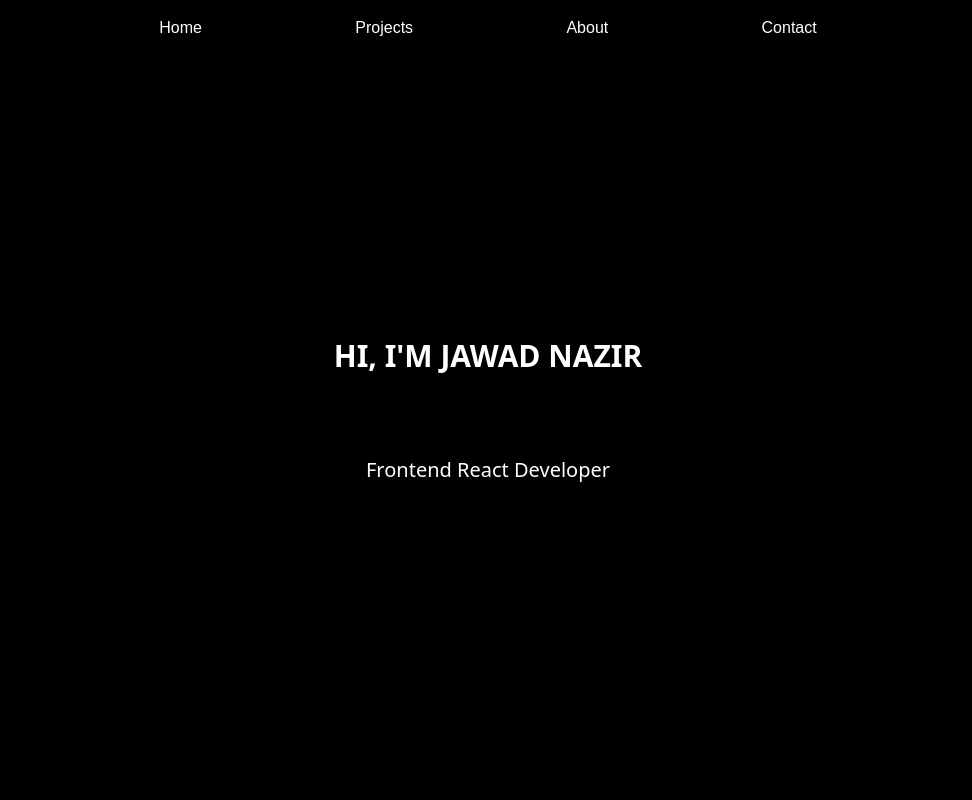
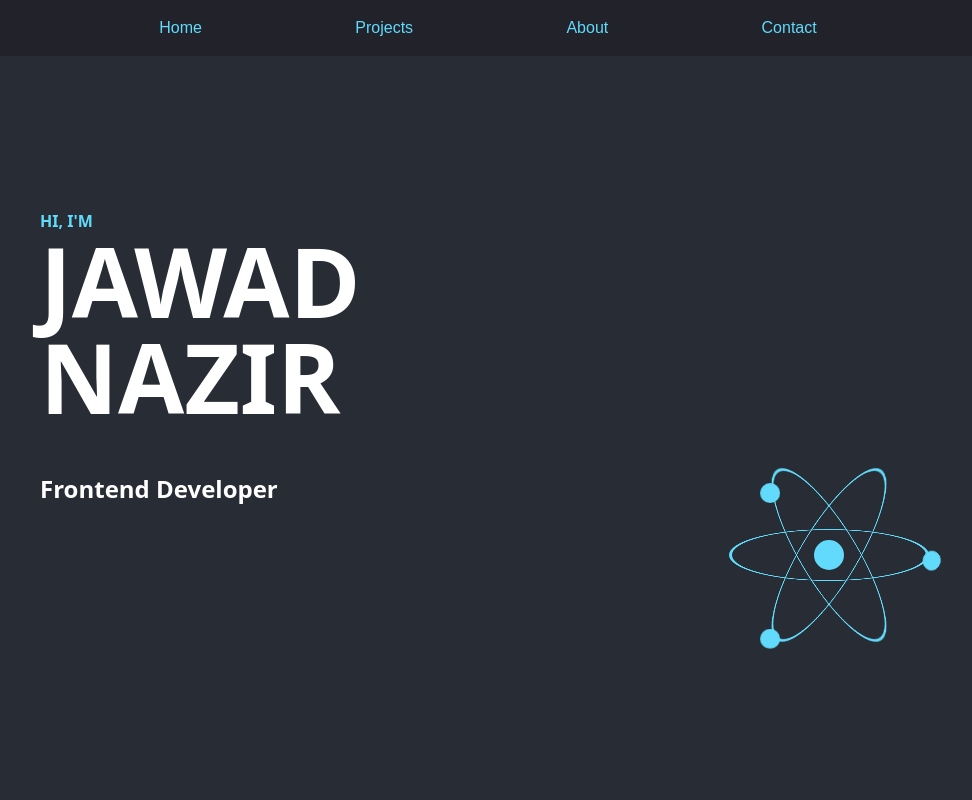
Before and after one commit to Tales-1/Portfolio, a React (Create React App) app: page / in a window 1280 px wide. Shown: the top 800 px of the page, without its empty margins (152-1124 px from the left). Built offline with nearby package versions, Linux system fonts and the light colour scheme.

Commit message:
Styled page and added React Orbit logo

```diff
--- a/package.json
+++ b/package.json
@@ -10,6 +10,7 @@
     "@types/node": "^16.18.3",
     "@types/react": "^18.0.25",
     "@types/react-dom": "^18.0.9",
+    "framer-motion": "^7.6.7",
     "react": "^18.2.0",
     "react-dom": "^18.2.0",
     "react-scripts": "5.0.1",
--- a/src/App.tsx
+++ b/src/App.tsx
@@ -1,8 +1,17 @@
+import ReactOrbit from "./ReactOrbit"
+import { useState } from "react"
+import Profile from "./profile.png"
+const App:React.FC = () => {
+    const [visible, setVisible] = useState(true)
 
-const App:React.FC = () => {
+    setTimeout(()=>setVisible(false), 2000)
     return (
-        <div className="bg-black text-white grid">
-            <header className="w-screen flex p-2">
+        <div className="text-white grid">
+            <div className={`h-screen w-screen fixed top-0 bg-dark ${visible ? "translate-y-0" : "-translate-y-full"}
+                    transition-all duration-1000 grid place-items-center z-100`}>
+                <ReactOrbit />
+            </div>
+            <header className="w-screen flex p-2 text-react sticky top-0 bg-dark -z-10">
                 <ul className="flex gap-4 m-auto p-2 font-poppins justify-evenly w-3/4">
                     <li>Home</li>
                     <li>Projects</li>
@@ -11,15 +20,28 @@ const App:React.FC = () => {
                 </ul>
             </header>
 
-            <main className="h-full">
-                <section className="grid place-items-center grid-rows-4 h-screen my-auto">
-                    <h1 className="text-3xl font-bold row-start-2">HI, I'M JAWAD NAZIR</h1>
-                    <span className="text-xl row-start-3 self-start">Frontend React Developer</span>
+            <main className="h-full bg-light -z-20 flex flex-col items-center">
+                <section className="border-b-2 border-white h-screen grid w-3/4">
+                    <div className="grid place-items-center gap-16
+                        grid-rows-2 lg:grid-cols-3 h-5/6">
+                        <div className="col-start-1 row-start-1 px-8 lg:col-span-2 lg:row-span-2 grid gap-12">
+                            <h1 className="text-6xl lg:text-8xl font-bold lg:grid-cols-2 lg:col-span-2">
+                                <span className="block text-base font-base text-react">HI, I'M </span>
+                                JAWAD NAZIR
+                            </h1>
+                            <span className="text-2xl font-bold">
+                                Frontend Developer
+                            </span>
+                        </div>
+
+                        <ReactOrbit styles = "row-start-2 col-start-1 row-span-2 self-start lg:col-start-3 h-full"/>
+                    </div>
+
                 </section>
 
-                <section className="h-screen flex">
+                <section className="border-b-2 border-white h-screen flex w-3/4">
                     <div className="flex flex-col gap-12 w-3/4 m-auto lg:flex-row">
-                        <img src="https://via.placeholder.com/400" alt="me" className="" />
+                        <img src={Profile} alt="me" className="object-cover" />
                         <div className="grid gap-2">
                             <h2 className="">I'm Jawad, Nice to meet you!</h2>
                             <p className="">Lorem ipsum dolor sit amet consectetur adipisicing elit. Reiciendis nisi accusantium, distinctio dolores, voluptatum tempora labore veritatis, repudiandae ducimus totam dolorem. Cumque alias, enim odit inventore vitae sit minima quisquam.
@@ -29,8 +51,8 @@ const App:React.FC = () => {
 
                 </section>
 
-                <section className="h-fit flex flex-col justify-center gap-12">
-                    <h2 className="text-3xl text-center">PROJECTS</h2>
+                <section className="border-b-2 border-white flex flex-col justify-center gap-12 h-fit py-12 w-3/4">
+                    <h2 className="text-3xl lg:text-4xl text-center">PROJECTS</h2>
                     <div className="w-full flex justify-center">
                         <ul className="w-3/4 mx -auto flex flex-row flex-wrap justify-center gap-12">
                             <li className="grid grid-cols-2 grid-rows-3 gap-2 place-items-center w-[20rem] border-2 border-white aspect-square">
@@ -72,9 +94,9 @@ const App:React.FC = () => {
                     </div>
                 </section>
 
-                <section className="h-screen flex ">
+                <section className="border-b-2 border-white h-screen flex w-3/4">
                     <div className="m-auto text-center w-3/4 flex flex-col gap-6">
-                        <h2 className="text-3xl">Get in Touch</h2>
+                        <h2 className="text-3xl lg:text-4xl">Get in Touch</h2>
                         <p className="text-lg">I'm currently looking for new opportunities. Feel free to get in touch </p>
                         <p>icon:jawad.nazir124@gmail.com</p>
                         <p>icon: +447710445094</p>
--- /dev/null
+++ b/src/ReactOrbit.css
@@ -0,0 +1,81 @@
+
+:root{
+    --orbit:105px
+}
+
+.container {
+    display: grid;
+    place-items:center;
+}
+
+.container > * {
+    grid-row:1;
+    grid-column:1;
+}
+
+.nucleus {
+    width: 30px;
+    aspect-ratio: 1/1;
+    border-radius:50%;
+    background:#61DAFB;
+}
+
+.orbit-circle {
+    position: relative;
+    aspect-ratio:1/1;
+    width:200px;
+    border:3px solid #61DAFB;
+    border-radius: 50%;
+    transform-style: preserve-3D;
+}
+.one{
+    transform: rotateX(-60deg) rotateY(235deg);
+}
+
+.two{
+    transform: rotateX(-60deg) rotateY(-235deg);
+}
+
+.three {
+    transform: rotateX(75deg);
+}
+.electron {
+    position: absolute;
+    top: 45%;
+    left: 45%;
+    width:20px;
+    border-radius: 50%;
+    aspect-ratio: 1/1;
+    background-color: #61DAFB;
+
+}
+
+.var-x{
+    animation: orbit 6s infinite linear;
+}
+
+.var-y{
+    animation:orbit-two 6s infinite linear;
+}
+
+@keyframes orbit{
+    0%{
+        transform: rotateZ(0deg) translateX(var(--orbit)) rotateZ(-0deg) rotateY(-235deg) rotateX(60deg);
+    }
+
+
+    100%{
+        transform: rotateZ(360deg) translateX(var(--orbit)) rotateZ(-360deg) rotateY(-235deg) rotateX(60deg);
+    }
+}
+
+@keyframes orbit-two{
+    0%{
+        transform: rotateZ(0deg) translateX(var(--orbit)) rotateZ(-0deg) rotateY(235deg) rotateX(60deg);
+    }
+
+
+    100%{
+        transform: rotateZ(360deg) translateX(var(--orbit)) rotateZ(-360deg) rotateY(235deg) rotateX(60deg);
+    }
+}
--- /dev/null
+++ b/src/ReactOrbit.tsx
@@ -0,0 +1,40 @@
+import "./ReactOrbit.css"
+import { motion } from "framer-motion"
+
+type Props = {
+    styles?:string
+}
+const ReactOrbit:React.FC<Props> = ({styles}) => {
+
+    return (
+        <div className={`container ${styles}`}>
+            <motion.div className="nucleus"
+                initial={{scale:0}}
+                animate={{scale:1,
+                transition:{duration:.3, delay:.3, type:"spring", stiffness:200}}}>
+            </motion.div>
+
+            <motion.div
+                className="orbit-circle one"
+                initial={{opacity:0}}
+                animate={{opacity:1, transition:{duration:0.2, delay:0.6, ease:"easeInOut"}}}                    >
+                <div className="electron var-x"></div>
+            </motion.div>
+
+            <motion.div
+                className="orbit-circle two"
+                initial={{opacity:0}}
+                animate={{opacity:1, transition:{duration:0.2, delay:0.9, ease:"easeInOut"}}}                    >
+                <div className="electron var-y"></div>
+            </motion.div>
+            <motion.div
+                className="orbit-circle three"
+                initial={{opacity:0}}
+                animate={{opacity:1, transition:{duration:0.2, delay:1.2, ease:"easeInOut"}}}                    >
+                <div className="electron var-x"></div>
+            </motion.div>
+        </div>
+    )
+}
+
+export default ReactOrbit
--- a/tailwind.config.js
+++ b/tailwind.config.js
@@ -18,6 +18,12 @@ module.exports = {
         "lg-2":'1200px',
         "xl": '1440px',
     },
+    colors: {
+      "react": "#61DAFB",
+      "dark" : "#21222A",
+      "light":"#282D35"
+
+    }
     },
   },
   plugins: [],
```
Also changed, not shown: src/profile.png (added), 1 other file (tests, documents, lock files or other folders).
